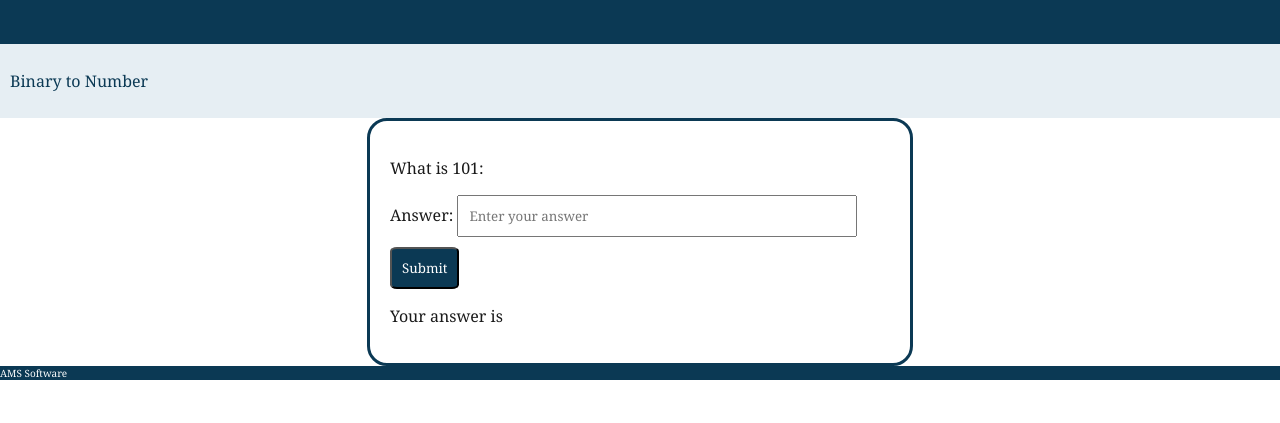
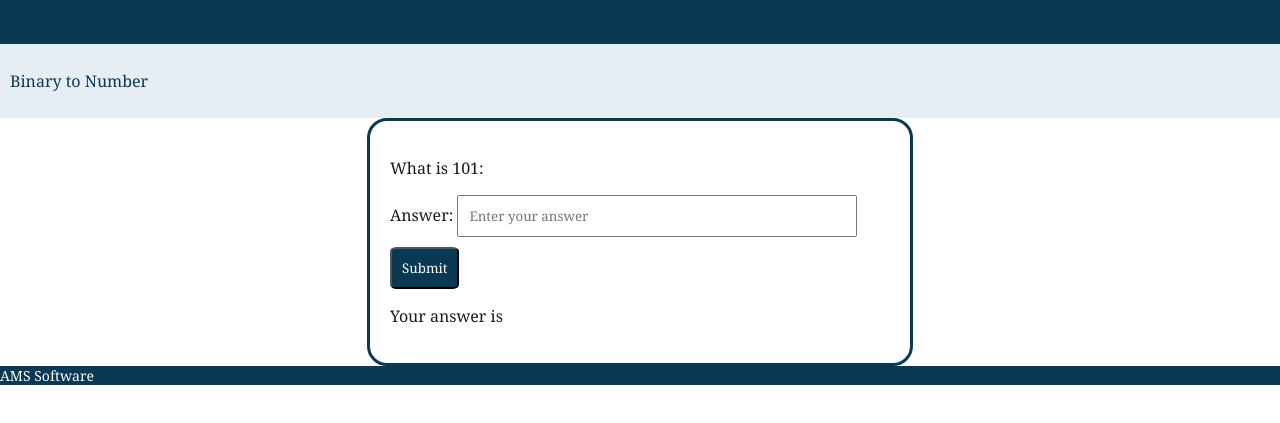
Before and after one commit to hoogens/help-binary, a plain HTML site: page index.html in a window 1280 px wide. Shown: the part 105-528 px from the top of the page. Drawn offline with Linux system fonts and the light colour scheme.

Commit message:
Code clean up

```diff
--- a/index.html
+++ b/index.html
@@ -62,14 +62,13 @@
         border-radius: 10%;
     }
 
-    .footer {
+    footer {
         position: fixed;
         width: 100%;
-        left: 0;
 
         color: #FFFFFF;
         background-color: #0B3954;
-        font-size: 10px;
+        font-size: 14px;
     }
     </style>
 </head>
@@ -99,8 +98,6 @@
         <!-- Feedback element -->
          <p>Your answer is <span id="feedback_answer"></span></p>
     </div>
-
-    <div class="footer">
         <footer>AMS Software</footer>
     </div>
 
@@ -116,11 +113,9 @@
 
         function question_feedback(quest_answer){
             if (Number(quest_answer) === decNum) {
-                console.log('Correct')
                 document.getElementById('feedback_answer').textContent = 'Correct'
             }
             else {
-                console.log('Error')
                 document.getElementById('feedback_answer').textContent = 'Not correct'
             }
         }
@@ -145,10 +140,7 @@
             // Users answer
             let quest_answer = document.getElementById('quest-txt').value;
 
-            console.log(quest_answer);
-
             question_feedback(quest_answer)
-
             new_question()
 
             document.getElementById('quest-txt').value = '';
```
